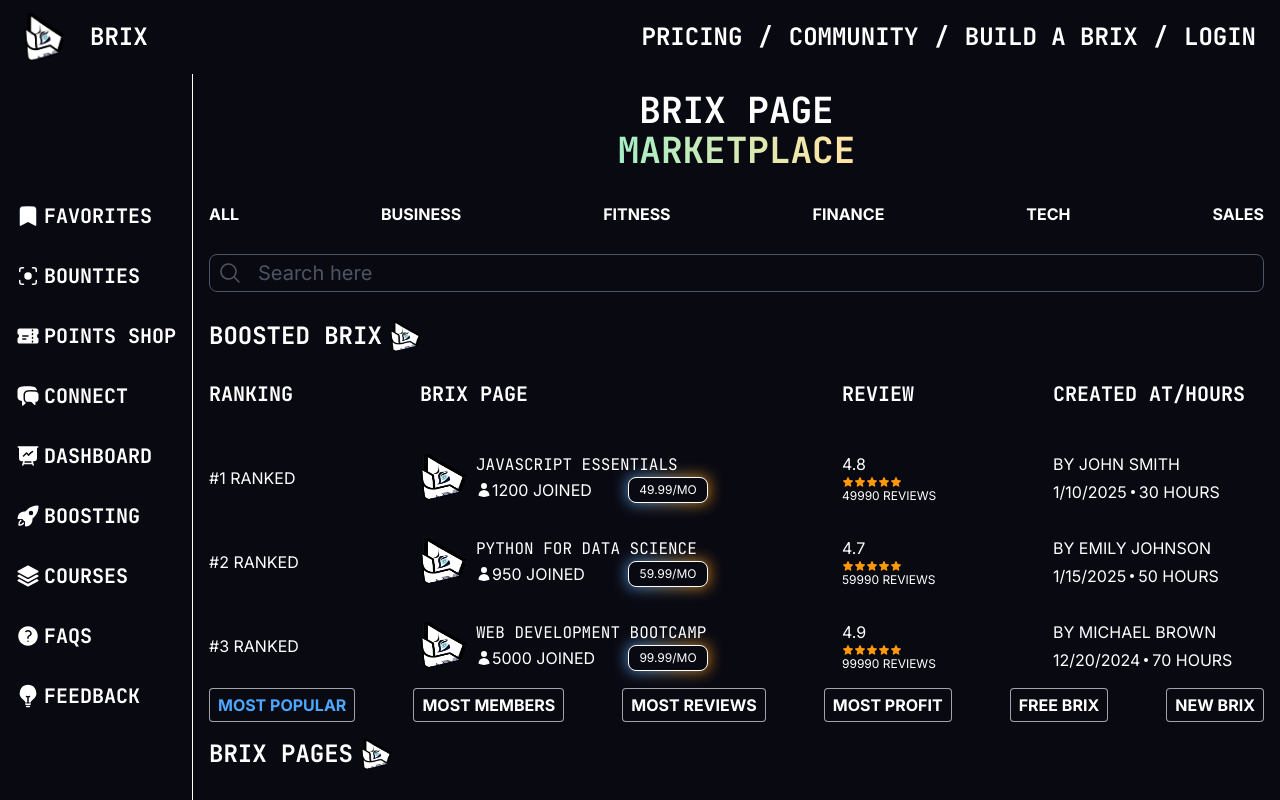
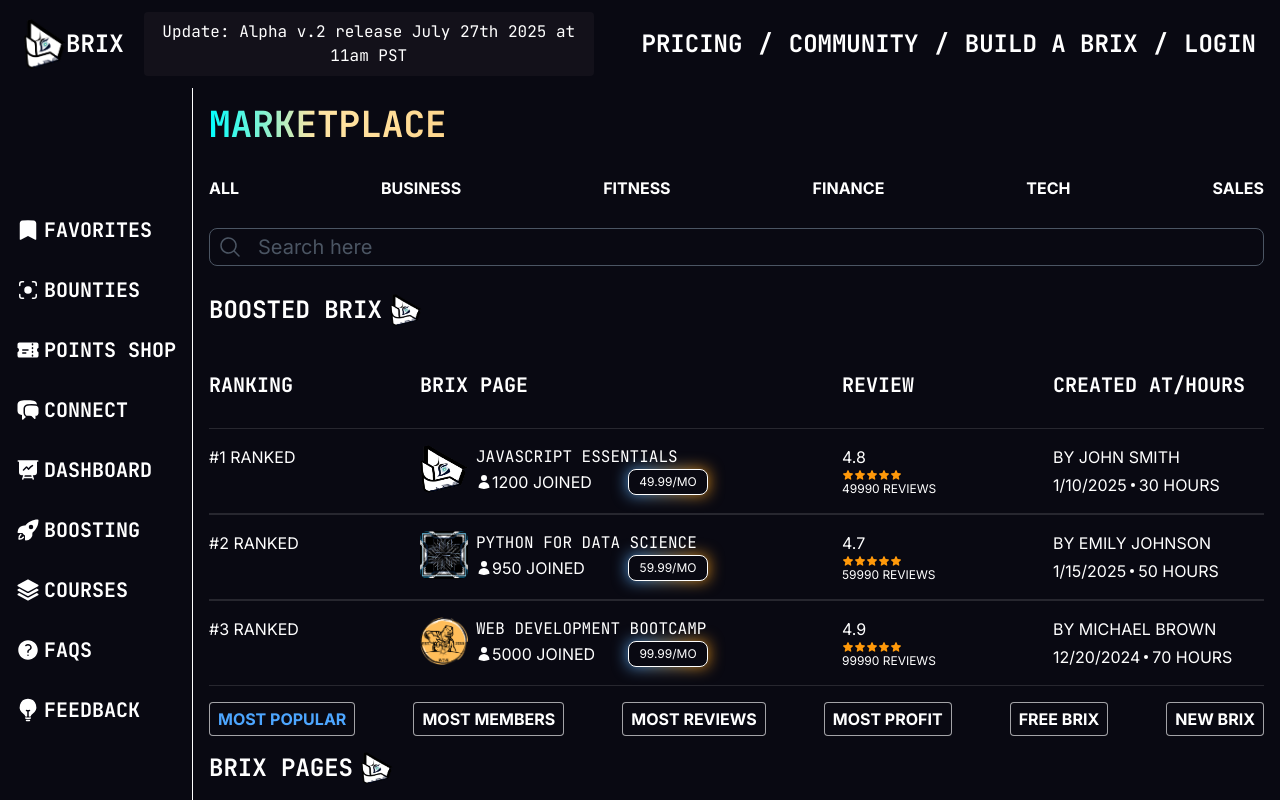
Before and after one commit to fundedbull/project-b, a Next.js app: page /markets in a window 1280 px wide. Shown: the top 800 px of the page. Built offline with nearby package versions, Linux system fonts and the light colour scheme.

Commit message:
Updated Navbar and uploaded some mock images

```diff
--- a/src/app/markets/page.tsx
+++ b/src/app/markets/page.tsx
@@ -10,6 +10,8 @@ import SubNavLink from "@ui/SubNavLinks";
 import { JetBrains_Mono, Inter } from "next/font/google";
 
 import brix_logo from "/public/brix_logo.png";
+import brtm_logo from "/public/proplocker_logo_8.png";
+import wdw_logo from "/public/WDW.png";
 import Image from "next/image";
 import { Suspense } from "react";
 const categories = ["ALL", "BUSINESS", "FITNESS", "FINANCE", "TECH", "SALES"];
@@ -42,6 +44,7 @@ const boosted = [
     created_at: new Date("2025-01-10T10:00:00Z"),
     total_users: 1200,
     boosted_member: true,
+    img_url: brix_logo,
   },
   {
     author: "Emily Johnson",
@@ -54,6 +57,7 @@ const boosted = [
     created_at: new Date("2025-01-15T14:30:00Z"),
     total_users: 950,
     boosted_member: true,
+    img_url: brtm_logo,
   },
   {
     author: "Michael Brown",
@@ -66,6 +70,7 @@ const boosted = [
     created_at: new Date("2024-12-20T09:45:00Z"),
     total_users: 5000,
     boosted_member: true,
+    img_url: wdw_logo,
   },
 ];
 
@@ -152,10 +157,9 @@ export default function Market() {
         <Sidebar />
         <section className="flex flex-col px-4 gap-4 md:w-full">
           <div
-            className={`${jb_mono.className} font-bold text-4xl text-center py-4 flex flex-col`}
+            className={`${jb_mono.className} font-bold text-4xl py-4 flex flex-col`}
           >
-            <h1>BRIX PAGE</h1>
-            <h1 className="bg-gradient-to-r from-primary-400 via-secondary-200 via-60% to-secondary-600 bg-clip-text text-transparent">
+            <h1 className="bg-gradient-to-r from-primary-400 via-secondary-200 via-10% to-secondary-600 bg-clip-text text-transparent">
               MARKETPLACE
             </h1>
           </div>
@@ -184,7 +188,7 @@ export default function Market() {
             />
           </div>
 
-          <div className="grid  grid-cols-5 grid-rows-3 md:grid-rows-4 gap-y-8 items-center uppercase ">
+          <div className="grid  grid-cols-5 grid-rows-3 md:grid-rows-4 items-center uppercase ">
             <h1
               className={`${jb_mono.className} font-bold text-xl hidden md:flex md:grid-cols-1`}
             >
@@ -207,13 +211,13 @@ export default function Market() {
             </h1>
             {boosted.map((page) => (
               <>
-                <div className="hidden md:flex md:grid-cols-1 ">
+                <div className="hidden md:flex md:grid-cols-1 border-[#ffffff1f] py-4 border-y  h-full">
                   <h3>#{page.ranking} Ranked</h3>
                 </div>
-                <div className="col-span-4 md:col-span-2">
+                <div className="col-span-4 md:col-span-2  border-[#ffffff1f] py-4 border-y h-full">
                   <div className="flex flex-row gap-2">
                     <Image
-                      src={brix_logo}
+                      src={page.img_url}
                       width={250}
                       height={250}
                       alt="profile"
@@ -238,7 +242,7 @@ export default function Market() {
                     </div>
                   </div>
                 </div>
-                <div className="flex flex-col items-center md:items-start">
+                <div className="flex flex-col items-center md:items-start border-[#ffffff1f] py-4 border-y h-full">
                   <p>{page.rating}</p>
                   <div className="flex">
                     {[1, 2, 3, 4, 5].map((v) => (
@@ -249,7 +253,7 @@ export default function Market() {
                     {page.price * 1000} reviews
                   </p>
                 </div>
-                <div className="hidden md:flex flex-col gap-1 ">
+                <div className="hidden md:flex flex-col gap-1 border-[#ffffff1f] py-4 border-y h-full">
                   <h1>By {page.author}</h1>
                   <div className="flex gap-1 items-center">
                     <p>{page.created_at.toLocaleDateString()} </p>
--- a/src/components/ui/Navbar.tsx
+++ b/src/components/ui/Navbar.tsx
@@ -17,17 +17,21 @@ const Navbar = () => {
   return (
     <>
       <nav
-        className={`${jb_mono.className} bg-background text-white px-6 py-3 hidden md:flex items-center justify-between`}
+        className={`${jb_mono.className} bg-background text-white px-6 py-3 hidden md:flex items-center justify-between gap-12`}
       >
         {/* Logo */}
 
-        <Link className="flex items-center gap-4" href="/">
+        <div className="flex items-center font-bold text-2xl">
           <Image src={brix_logo} alt="Brix Logo" width={42} height={42} />
-          <span className="text-2xl font-bold ml-2">BRIX</span>
-        </Link>
+          <Link href="/">BRIX</Link>
+        </div>
+
+        <div className="bg-[#13111a] p-2 rounded w-1/2 text-center">
+          <h1>Update: Alpha v.2 release July 27th 2025 at 11am PST</h1>
+        </div>
 
         {/* Navigation Links */}
-        <div className="flex gap-4 items-center font-bold text-2xl uppercase">
+        <div className="flex gap-4 items-center font-bold text-2xl uppercase text-nowrap">
           <Link href="/pricing" className="hover:text-blue">
             Pricing
           </Link>
```
Also changed, not shown: public/WDW.png (added), public/proplocker_logo_8.png (added).
